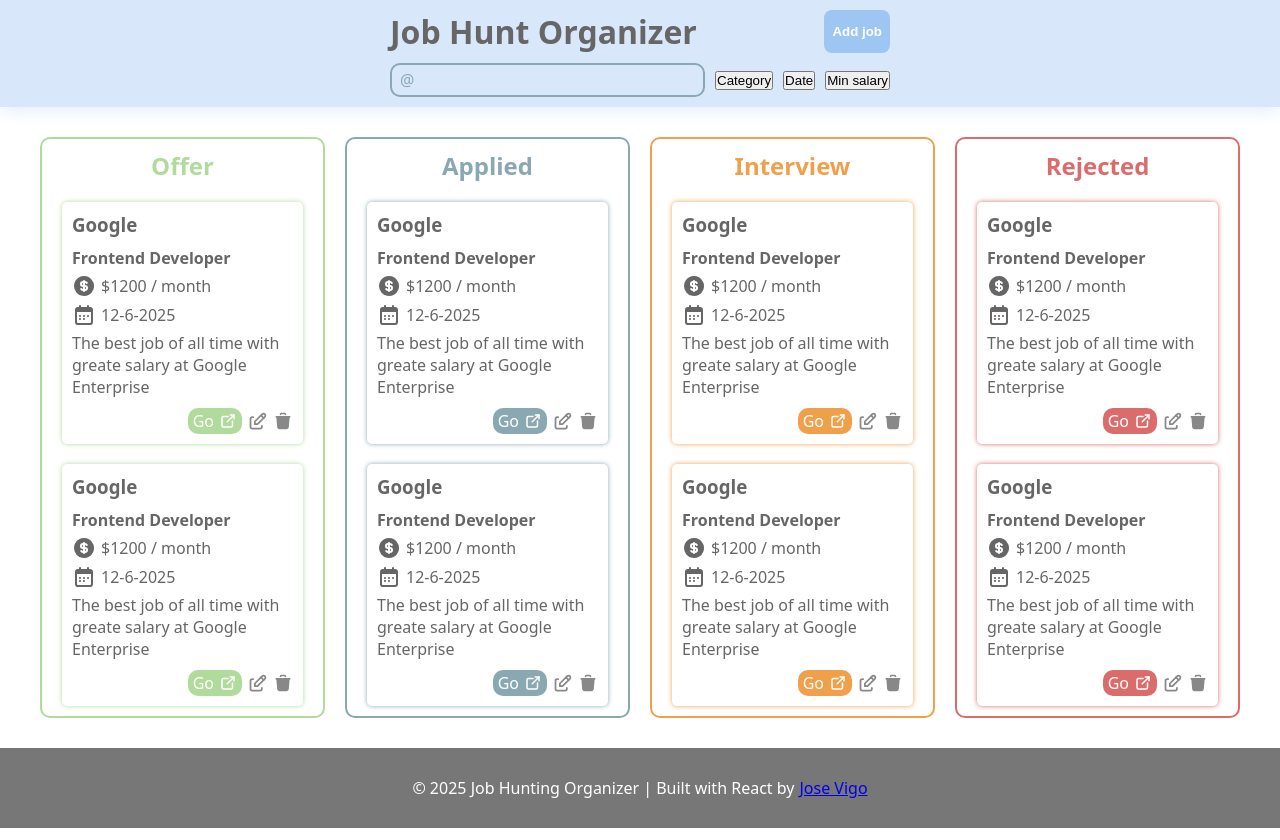
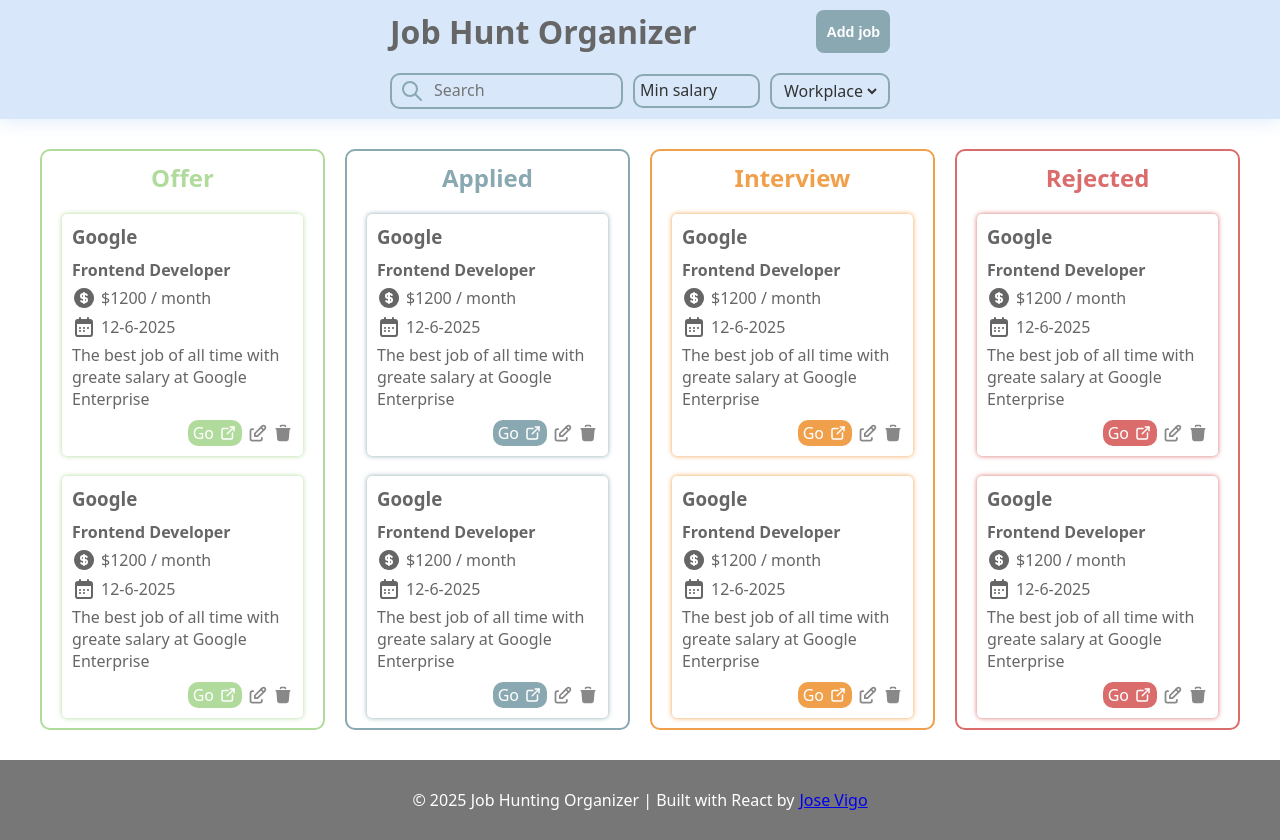
Before and after one commit to josevigodev/job-hunting-organizer, a React (Vite) app: page / in a window 1280 px wide. Built offline with nearby package versions, Linux system fonts and the light colour scheme.

Commit message:
finish header layout

```diff
--- a/src/components/Header/Header.jsx
+++ b/src/components/Header/Header.jsx
@@ -2,9 +2,11 @@ import { useId } from 'react';
 import { Button } from '../common/Button';
 import { Input } from '../common/Input';
 import styles from './Header.module.css';
+import { SearchIcon } from '../common/Icons';
 
 export function Header() {
   const searchId = useId();
+  const minSalaryId = useId();
   return (
     <header>
       <div className={styles.header}>
@@ -14,15 +16,28 @@ export function Header() {
         </div>
         <form className={styles.filter}>
           <div className={styles.search}>
-            <label aria-hidden aria-label='search' htmlFor={searchId}>
-              @
+            <label aria-hidden aria-label='Search' htmlFor={searchId}>
+              <SearchIcon />
             </label>
-            <Input id={searchId} type='text' category='search' />
+            <Input
+              placeholder='Search'
+              id={searchId}
+              type='text'
+              category='search'
+            />
           </div>
           <div className={styles.filter_options}>
-            <button>Category</button>
-            <button>Date</button>
-            <button>Min salary</button>
+            <div className={styles.filter_wrapper}>
+              <Input id={minSalaryId} type='number' category='minSalary' />
+              <label htmlFor={minSalaryId}>Min salary</label>
+            </div>
+            <div className={styles.filter_wrapper}>
+              <Input
+                label='Filter by workplace'
+                type='select'
+                category='workplace'
+              />
+            </div>
           </div>
         </form>
       </div>
--- a/src/components/Header/Header.module.css
+++ b/src/components/Header/Header.module.css
@@ -3,7 +3,7 @@
   max-width: 500px;
   display: flex;
   flex-direction: column;
-  gap: 10px;
+  gap: 20px;
 }
 
 .hero {
@@ -28,8 +28,43 @@
   border: 2px solid #89a8b2;
   padding: 4px 8px;
   display: flex;
-  align-items: center;
+  align-items: start;
   gap: 10px;
   flex: 1;
   color: #89a8b2;
+
+  & label {
+    display: flex;
+    place-items: center;
+  }
 }
+
+.filter_wrapper {
+  border-radius: 10px;
+  border: 2px solid #89a8b2;
+  padding: 4px 8px;
+  position: relative;
+
+  &:has(input[type='number']),
+  & label {
+    cursor: text;
+  }
+
+  &:has(select),
+  & select {
+    cursor: pointer;
+  }
+
+  & label {
+    position: absolute;
+    top: 3px;
+    left: 5px;
+    color: var(--text-color-c);
+    user-select: none;
+    transition: transform 0.2s ease;
+  }
+
+  & input:focus-visible ~ label {
+    transform: translateY(-23px);
+  }
+}
--- a/src/components/common/Button.module.css
+++ b/src/components/common/Button.module.css
@@ -21,10 +21,11 @@
 
   &.add {
     color: #fff;
-    background-color: #9ec6f3;
-    padding: 5px 8px;
+    background-color: #89a8b2;
+    padding: 5px 10px;
     font-weight: bold;
     border-radius: 8px;
+    font-size: 0.9em;
   }
 
   &.add_form {
--- a/src/components/common/Icons.jsx
+++ b/src/components/common/Icons.jsx
@@ -133,3 +133,24 @@ export function DescriptionIcon() {
     </svg>
   );
 }
+
+export function SearchIcon() {
+  return (
+    <svg
+      xmlns='http://www.w3.org/2000/svg'
+      width='24'
+      height='24'
+      viewBox='0 0 24 24'
+      fill='none'
+      stroke='currentColor'
+      strokeWidth='2'
+      strokeLinecap='round'
+      strokeLinejoin='round'
+      className='icon icon-tabler icons-tabler-outline icon-tabler-search'
+    >
+      <path stroke='none' d='M0 0h24v24H0z' fill='none' />
+      <path d='M10 10m-7 0a7 7 0 1 0 14 0a7 7 0 1 0 -14 0' />
+      <path d='M21 21l-6 -6' />
+    </svg>
+  );
+}
--- a/src/components/common/Input.jsx
+++ b/src/components/common/Input.jsx
@@ -1,6 +1,6 @@
 import styles from './Input.module.css';
 
-export function Input({ type, category, id, required, placeholder }) {
+export function Input({ type, category, id, required, placeholder, label }) {
   return type === 'text' ? (
     <input
       placeholder={placeholder}
@@ -11,17 +11,22 @@ export function Input({ type, category, id, required, placeholder }) {
       minLength={2}
     />
   ) : type === 'select' ? (
-    <select className={styles.input} id={id} required={required}>
-      <option value=''></option>
-      <option value=''></option>
-      <option value=''></option>
-      <option value=''></option>
+    <select
+      className={`${styles[category]} ${styles.input}`}
+      id={id}
+      required={required}
+      aria-label={label}
+    >
+      <option value='worplace'>Workplace</option>
+      <option value='Onsite'>Onsite</option>
+      <option value='Remote'>Remote</option>
+      <option value='Hybrid'>Hybrid</option>
     </select>
   ) : type === 'date' ? (
     <input className={styles.input} id={id} required={required} type='date' />
   ) : type === 'number' ? (
     <input
-      className={styles.input}
+      className={`${styles.input} ${styles[category]}`}
       id={id}
       required={required}
       type='number'
--- a/src/components/common/Input.module.css
+++ b/src/components/common/Input.module.css
@@ -12,10 +12,13 @@
   }
 }
 
-.search {
+.search,
+.minSalary,
+.workplace {
   font-size: 1em;
   background-color: transparent;
   padding: 0;
   border: none;
   border-radius: 0;
+  color: var(--text-color-c);
 }
--- a/src/styles/globals.css
+++ b/src/styles/globals.css
@@ -1,6 +1,7 @@
 :root {
   --text-color-a: #666;
   --text-color-b: #888;
+  --text-color-c: #333;
   --offer-color: #b0db9c;
   --applied-color: #89a8b2;
   --interview-color: #f0a04b;
```
